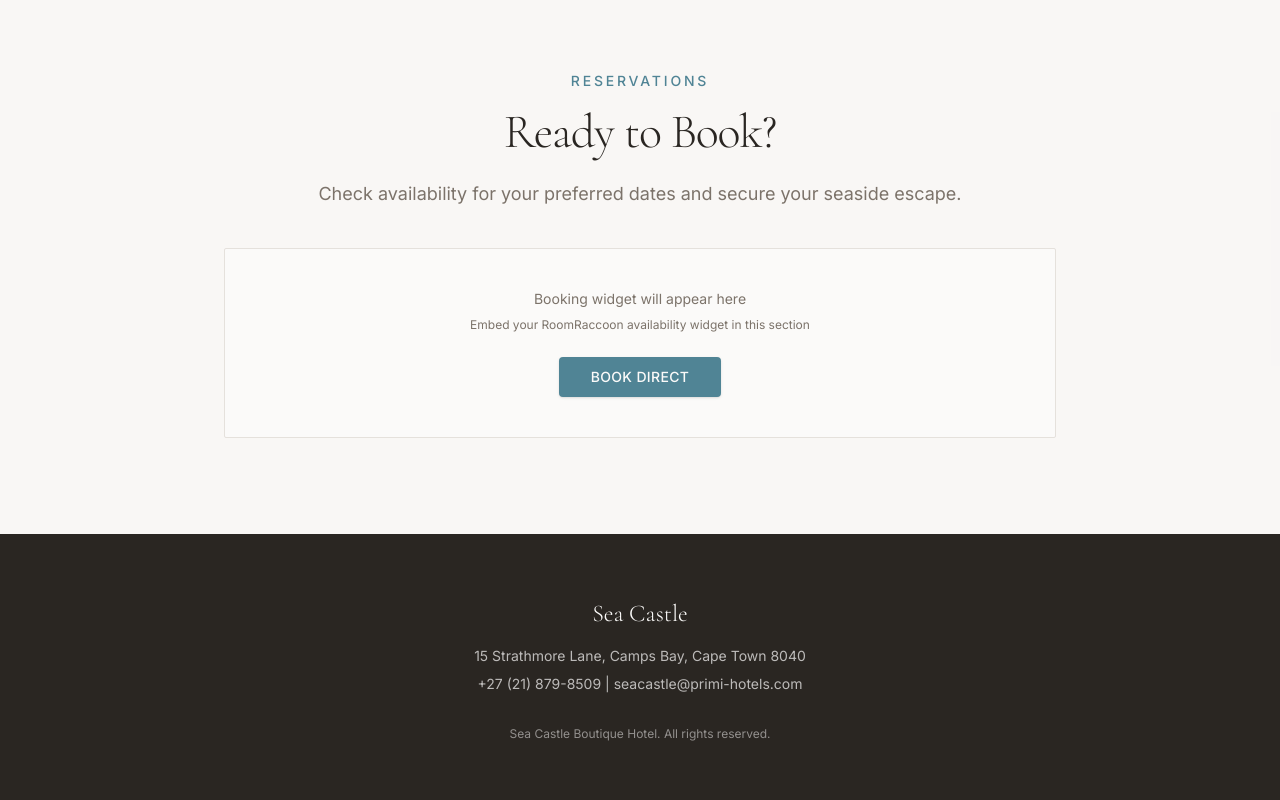
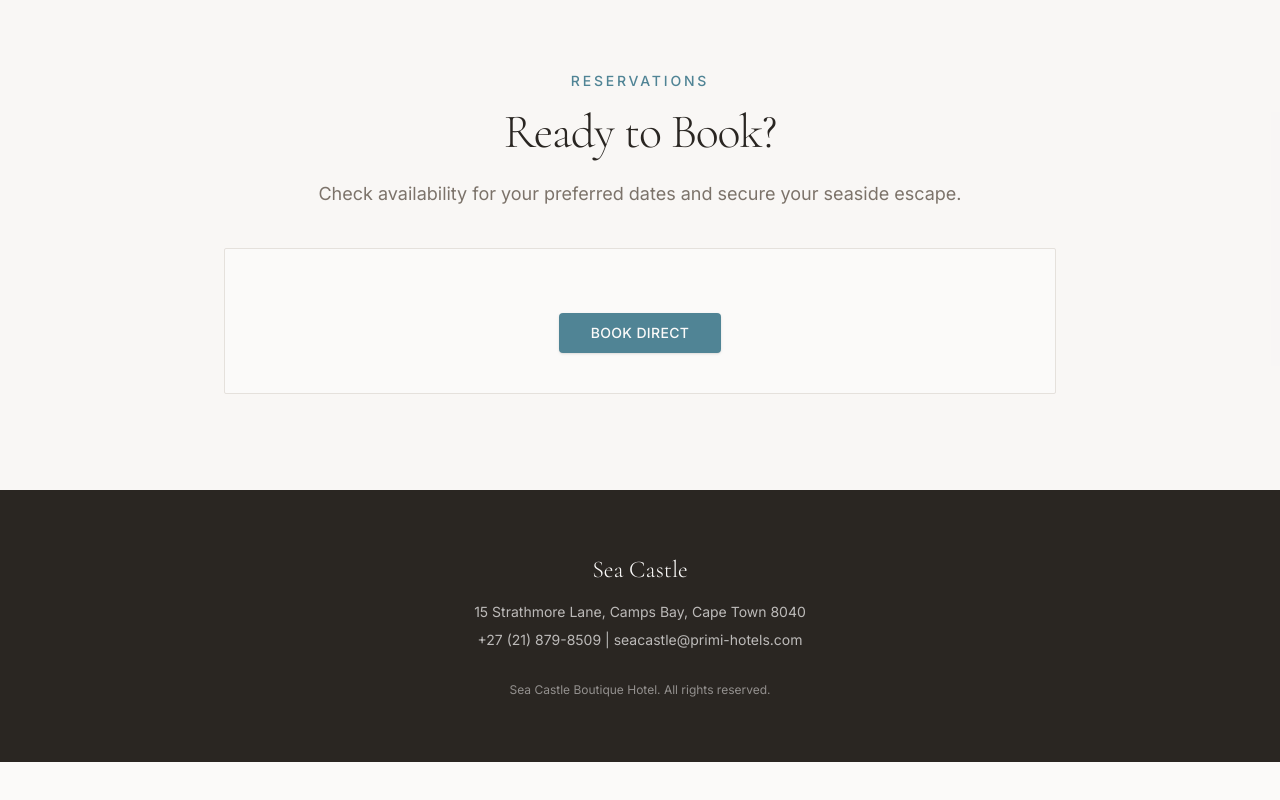
Before and after one commit to PhilaniNcube/seacastle, a Next.js app: page /rooms in a window 1280 px wide. Shown: the part 1921-2721 px from the top of the page. After the commit the page ends 2683 px from the top, so only its background shows below. Built offline with nearby package versions, Linux system fonts and the light colour scheme.

Commit message:
Book Direct

```diff
--- a/components/room-list.tsx
+++ b/components/room-list.tsx
@@ -90,12 +90,7 @@ export default function RoomList() {
 
           {/* Availability Widget Placeholder */}
           <div className="mt-10 p-10 bg-background rounded-sm border border-border">
-            <p className="text-muted-foreground text-sm">
-              Booking widget will appear here
-            </p>
-            <p className="text-muted-foreground text-xs mt-2">
-              Embed your RoomRaccoon availability widget in this section
-            </p>
+
             <Link
               href="https://booking.roomraccoon.co.za/primi-seacastle/en/"
               target="_blank"
```
